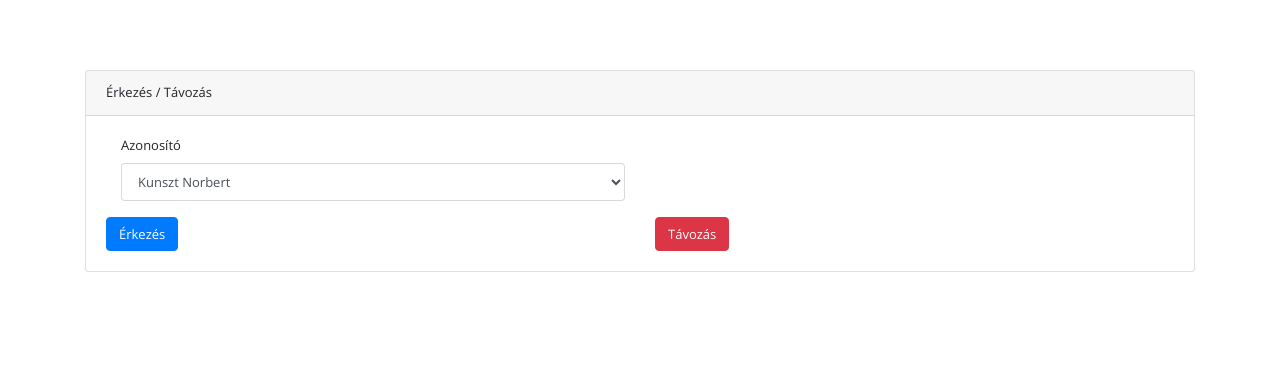
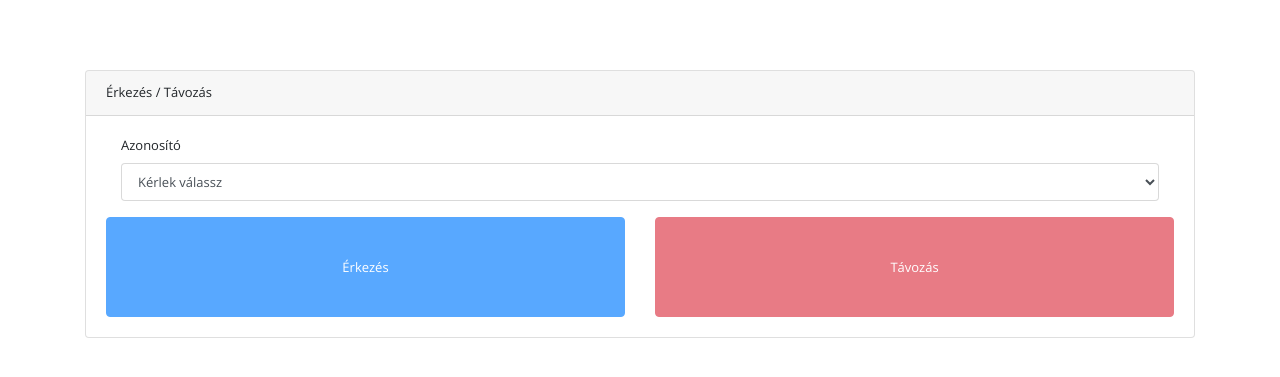
Before and after one commit to szobek/holiday, a Laravel app: page /wh/checkin in a window 1280 px wide. Shown: the top 377 px of the page. Run offline with Laravel 8, Linux system fonts and the light colour scheme; data comes from the database, SQL or seed files in the repository; style sheets or scripts are compiled from the project's sources; settings files or empty folders that the repository lacks are supplied; some libraries are stand-ins or nearby versions.

Commit message:
small fixes: design checkin

```diff
--- a/dev/sass/app.sass
+++ b/dev/sass/app.sass
@@ -2,6 +2,7 @@
 @import "checkbox"
 @import "profile"
 @import "temp"
+@import "checkin"
 
 body
   font-family: 'Open Sans', sans-serif
--- /dev/null
+++ b/dev/sass/checkin.scss
@@ -0,0 +1,9 @@
+.checkin-btn-container {
+  height: 50vh;
+  max-height: 100px;
+  .btn.checkin {
+    cursor: pointer;
+    width: 100%;
+    height: 100%;
+  }
+}
--- a/resources/views/workhours/index.blade.php
+++ b/resources/views/workhours/index.blade.php
@@ -23,8 +23,9 @@
                                     <div class="form-group">
                                         <label for="user" class="col-md-4 control-label">Azonosító</label>
 
-                                        <div class="col-md-6 offset-3 ">
-                                            <select name="user" id="user" class="form-control">
+                                        <div class="col-md-12">
+                                            <select name="user" id="user" class="form-control" onchange="checkUserCheckin()">
+                                                <option value="">Kérlek válassz</option>
                                                 @foreach($users as $user)
                                                     <option value="{{$user->id}}">{{$user->name}}</option>
                                                 @endforeach
@@ -44,14 +45,14 @@
                         </div>
 
 
-                        <div class="row">
+                        <div class="row checkin-btn-container">
                             <div class="col-md-6">
-                                <button type="button" class="btn btn-primary" id="incoming">
+                                <button type="button" class="btn btn-primary checkin" id="incoming" disabled>
                                     Érkezés
                                 </button>
                             </div>
                             <div class="col-md-6">
-                                <button type="button" class="btn btn-danger" id="outgoing">
+                                <button type="button" class="btn btn-danger checkin" id="outgoing" disabled>
                                     Távozás
                                 </button>
                             </div>
--- a/routes/workhours.php
+++ b/routes/workhours.php
@@ -7,9 +7,6 @@
  */
 
 Route::get('checkin', function() {
-
-
-
     if($_SERVER['SERVER_NAME'] !== 'vh.i234.me') { // ha kívülről próbálják elérni, akkor 404
         $users = \App\User::all();
         return view('workhours/index', compact('users'));
```
Also changed, not shown: app/Http/Controllers/checkinController.php (+53 -13 lines), dev/js/main.js (+24 -6 lines), resources/views/workhours/list/table.blade.php (+10 -5 lines), 2 other files.
